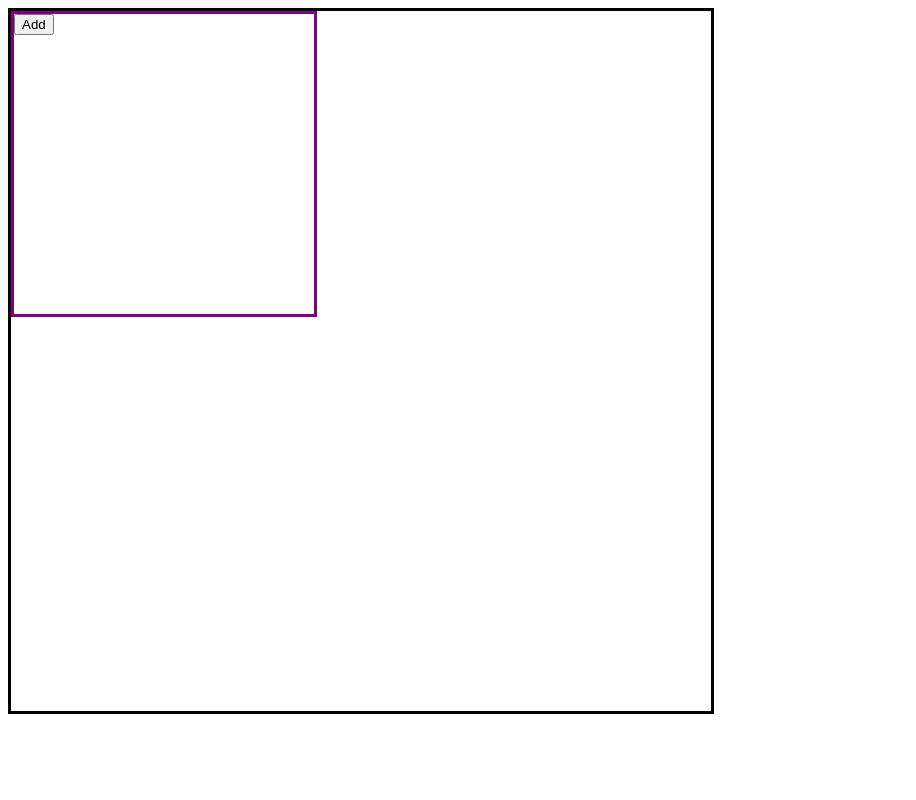
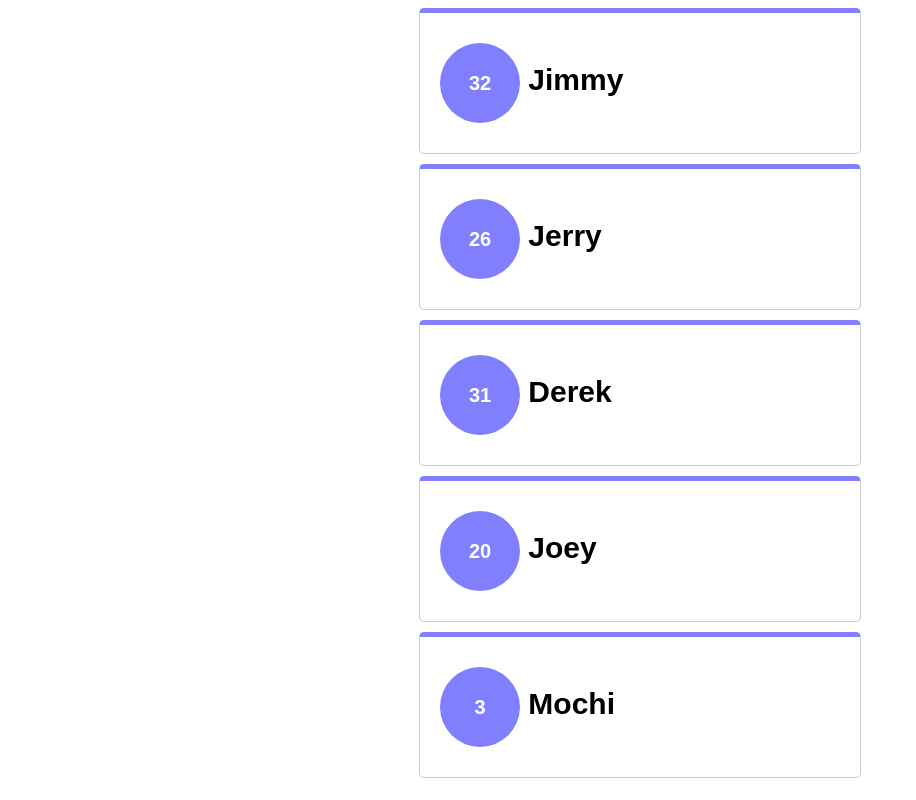
Before and after one commit to DerekPhung/arrayManipulation, a plain HTML site: page index.html in a window 1280 px wide. Shown: the whole page, without its empty margins (0-916 px from the left). Drawn offline with Linux system fonts and the light colour scheme.

Commit message:
super saturday - with bob, THE GOD

```diff
--- a/controller.js
+++ b/controller.js
@@ -1,19 +1,62 @@
-let array = ["Jerry", "Mochi", "Joey", "Derek", "Jimmy"];
+let people = [
+    {
+        name: 'Jimmy',
+        age: 32
+    },
+    {
+        name: 'Jerry',
+        age: 26
+    },
+    {
+        name: 'Derek',
+        age: 31
+    },
+    {
+        name: 'Joey',
+        age: 20
+    },
+    {
+        name: 'Mochi',
+        age: 3
+    }
+];
 
-function add(){
-    let number = 0;
-    while(number < 5){
-        array.push(number);
-        document.getElementById("leftBox").innerHTML += `
-        ${number}<br>
-    `;
-        number++;
+// Questions to ask yourself when developing:
+// what?
+// How?
+//  and once you've asked how and still don't know, tell google what you're trying to do
+//  example: "how to get 'name' property in object that's in an array"
+
+(function() {
+    // let rancdom = {name: 'cool', age: 19};
+    try {
+        let yourArray = [{name: 'taco bell'}, "Jimmy", 'Test', 4, 5];
+        console.log(yourArray[0].name);
+        for(let i = 0; i < people.length; i++){
+            document.getElementById("bigBox").innerHTML +=`
+                <div class="bold">
+                    <div class="circle">${people[i].age}</div>
+                    ${people[i].name}
+                </div>
+            `;
+        }
+    } catch (error) {
+        console.error(error);
     }
+})();
 
-    console.log(array);
 
-}
+    // onclick of item
+    // take id/details of that item
+    // pass it to addToCart() function
+    // in addToCart() logic it will take item details, and
+    //  store it in an array
+    //  whatever is in this array, i'm going to display in the cart
 
-document.getElementById("leftBox").innerHTML += `
-    <button onclick="add()">Add</button>
-`;
+// Make card design inside a div
+
+/** Displaying cards onload based on what is in an array (just getting functionality 1st for now)
+ * step 1: for each item in array, generate html div content for that person
+ *          and concatenate the html div/card strings
+ * step 2: set this html string to the target container in the html file with .innerHTML
+ */
--- a/styles.css
+++ b/styles.css
@@ -1,11 +1,33 @@
 #bigBox{
-    border: 3px solid black;
-    height: 700px;
-    width: 700px;
+    height: 100%;
+    width: 100%;
 }
 
-#leftBox{
-    border: 3px solid purple;
-    height: 300px;
-    width: 300px;
+.bold{
+    border-radius: 5px;
+    font-weight: bold;
+    font-size: 30px;
+    font-family: Arial, Helvetica, sans-serif;
+    border: 1px solid rgb(202, 200, 200);
+    border-top:  5px solid rgb(128, 128, 255);
+    width: 400px;
+    margin: auto;
+    cursor: pointer;
+    transition: background-color .25s;
+    padding: 30px 20px;
+    margin-bottom: 10px;
 }
+.bold:hover{
+    background-color: rgb(50, 59, 59);
+}
+
+.circle {
+    width: 80px;
+    line-height: 80px;
+    border-radius: 50%;
+    font-size: 20px;
+    color: #fff;
+    text-align: center;
+    background: rgb(128, 128, 255);
+    display: inline-block;
+  }
```
Also changed, not shown: your-other-exercise.html (added, +14 -0 lines).
